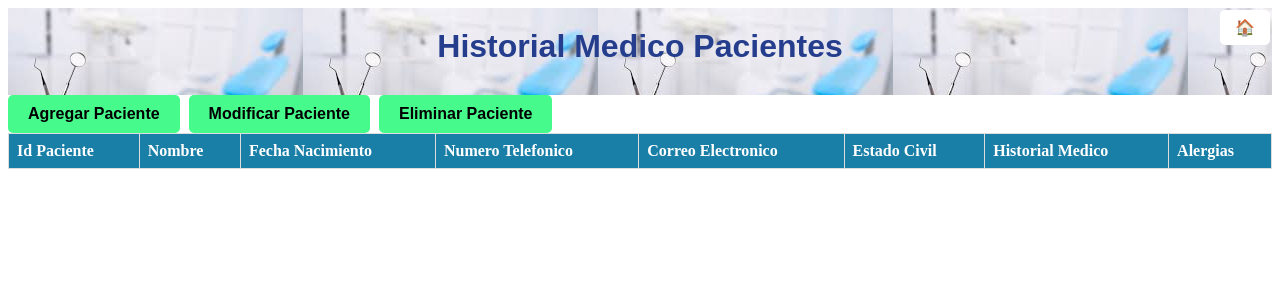
After one commit to url-classes/ClinicaDental, a Django app: page /historial_medico/ in a window 1280 px wide. The commit adds this page. Shown: the top 300 px of the page. Run offline with Django 5.2, Linux system fonts and the light colour scheme; lists and menus that the app fills with data are empty.

Commit message:
agregue la vista del hisotrial medico

```diff
--- a/app/templates/index.html
+++ b/app/templates/index.html
@@ -29,6 +29,7 @@
             <li><a href="{% url 'citas' %}">Citas</a></li>
             <li><a href="{% url 'backup' %}">Backup</a></li>
             <li><a href="{% url 'restore' %}">Restaurar</a></li>
+            <li><a href="{% url 'historial_medico' %}">Historial Medico</a></li>
             <li><a href="{% url 'signin' %}">Salir</a></li>
         </ul>
     </nav>
--- /dev/null
+++ b/app/templates/layouts/historial_medico.html
@@ -0,0 +1,55 @@
+{% block content %}
+
+{% load static %}
+<!DOCTYPE html>
+<html lang="es">
+<head>
+  <meta charset="UTF-8">
+  <meta name="viewport" content="width=device-width, initial-scale=1.0">
+  <title>Historial Medico</title>
+  <a href="{% url 'index' %}" class="back-btn">🏠</a>
+  <link rel="stylesheet" href="{% static 'css/stylePaciente.css' %}">
+</head>
+<body>
+  <header style="background-image: url('{% static 'img/banner4.jpeg' %}');">
+      <h1>Historial Medico Pacientes</h1>
+  </header>
+
+<body>
+  <button class="btn btn-sm btn-crear" onclick="location.href='/paciente/';">Agregar Paciente</button>
+  <button class="btn btn-sm btn-crear" onclick="location.href='/paciente/';">Modificar Paciente</button>
+  <button class="btn btn-sm btn-crear" onclick="location.href='/paciente/';">Eliminar Paciente</button>
+  <table>
+      <thead>
+          <tr>
+              <th>Id Paciente</th>
+              <th>Nombre</th>
+              <th>Fecha Nacimiento</th>
+              <th>Numero Telefonico</th>
+              <th>Correo Electronico</th>
+              <th>Estado Civil</th>
+              <th>Historial Medico</th>
+              <th>Alergias</th>
+          </tr>
+      </thead>
+      <tbody>
+          {% comment %} {% for paciente in pacientes %}
+          <tr>
+              <td>{{ paciente.idpaciente }}</td>
+              <td>{{ paciente.nombre }}</td>
+              <td>{{ paciente.apellido }}</td>
+              <td>{{ paciente.numero_telefonico }}</td>
+              <td>{{ paciente.correo_electronico }}</td>
+              <td>{{ paciente.edad }}</td>
+              <td>{{ paciente.numero_seguro }}</td>
+              <td>{{ paciente.ultima_visita }}</td>
+              <td>
+                <a href="{% url 'actualizar_paciente' paciente.idpaciente %}" class="btn btn-sm btn-primary">Actualizar</a>
+                </td>
+          </tr>
+          {% endfor %} {% endcomment %}
+      </tbody>
+  </table>
+</body>
+</html>
+{% endblock %}
--- a/app/urls.py
+++ b/app/urls.py
@@ -57,4 +57,6 @@ urlpatterns = [
     path('restore', views.db_restore, name="restore"),
 
     path('descargar_bitacora/', views.descargar_bitacora, name='descargar_bitacora'),
+
+    path('historial_medico/', views.historial_medico, name='historial_medico'),
 ]
--- a/app/views.py
+++ b/app/views.py
@@ -706,3 +706,6 @@ def registrar_bitacora(numero_transaccion, tipo_transaccion, estado, fecha_trans
     # Agregar la entrada al archivo
     with open(archivo_bitacora, 'a') as file:
         file.write(nueva_entrada)
+
+def historial_medico(request):
+    return render(request, 'layouts/historial_medico.html')
--- a/clinica/settings.py
+++ b/clinica/settings.py
@@ -88,7 +88,7 @@ DATABASES = {
         'USER': 'root',  # Usuario de la base de datos
         'PASSWORD': 'root',  # Contraseña del usuario de la base de datos
         'HOST': 'localhost',  # Dirección del servidor de base de datos
-        'PORT': '3306',  # Puerto del servidor de base de datos
+        'PORT': '3307',  # Puerto del servidor de base de datos
     }
 }
 
```
